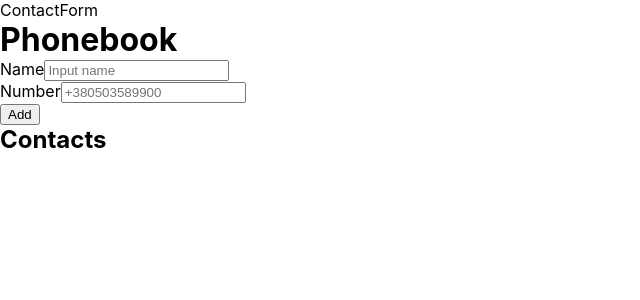
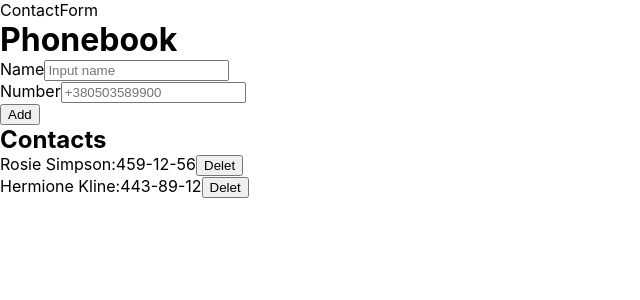
Before and after one commit to Korotkova-Iuliia/goit-react-hw-02-phonebook, a React (Create React App) app: page / in a window 1280 px wide. Shown: the top 300 px of the page, without its empty margins (0-640 px from the left). Built offline with nearby package versions, Linux system fonts and the light colour scheme.

Commit message:
create name: number del

```diff
--- a/src/components/App.js
+++ b/src/components/App.js
@@ -9,8 +9,8 @@ import ContactsList from "./ContatsList/ContatsList";
 class App extends Component {
   state = {
     contacts: [
-      // { id: 'id-1', name: 'Rosie Simpson', number: '459-12-56' },
-      // { id: 'id-2', name: 'Hermione Kline', number: '443-89-12' },
+      { id: "id-1", name: "Rosie Simpson", number: "459-12-56" },
+      { id: "id-2", name: "Hermione Kline", number: "443-89-12" },
       // { id: 'id-3', name: 'Eden Clements', number: '645-17-79' },
       // { id: 'id-4', name: 'Annie Copeland', number: '227-91-26' },
     ],
@@ -19,14 +19,13 @@ class App extends Component {
     filter: "",
   };
   addContact = (values) => {
-    const createId = () => nanoid();
-    const { name, number } = values;
-
-    this.setState(({ contacts }) => ({
-      contacts: [...contacts, { id: createId(), name, number }],
-      name,
-      number,
-    }));
+    // const createId = () => nanoid();
+    // const { name, number } = values;
+    // this.setState(({ contacts }) => ({
+    //   contacts: [...contacts, { id: createId(), name, number }],
+    //   name,
+    //   number,
+    // }));
   };
 
   handleSubmit = (values) => {
@@ -51,7 +50,7 @@ class App extends Component {
     console.log(this.state.contacts);
     console.log(contacts);
     console.log(this.state);
-
+    console.log(contacts.length);
     return (
       <div>
         <GlobalStyle />
--- a/src/components/ContactItem/ContactItem.jsx
+++ b/src/components/ContactItem/ContactItem.jsx
@@ -1,6 +1,5 @@
 // import { nanoid } from 'nanoid';
 // const ContactItem = ({ id, name, number }) => {
-//   const createId = () => nanoid();
-//   return <li key={createId()}>{name}</li>;
+//   return <li key={id}>{name}</li>;
 // };
 // export default ContactItem;
--- a/src/components/ContatsList/ContatsList.jsx
+++ b/src/components/ContatsList/ContatsList.jsx
@@ -1,15 +1,16 @@
-import { nanoid } from "nanoid";
 import ContactItem from "../ContactItem/ContactItem";
 const ContactsList = ({ contacts }) => {
-  const createId = () => nanoid();
+  // const createId = () => nanoid();
 
   return (
     <ul>
-      {contacts.map(({ name }) => {
+      {contacts.map(({ id, name, number }) => {
         return (
-          <li key={createId()}>
-            {name}
-            {/* <li key={createId()}>{name}</li> */}
+          <li key={id}>
+            <div>
+              {name}:{number}
+              <button key={id}>Delet</button>
+            </div>
           </li>
         );
       })}
@@ -19,5 +20,25 @@ const ContactsList = ({ contacts }) => {
 
 export default ContactsList;
 // {
-//   id, name, number;
+/* <ul>
+      {contacts.map(({ id, name, number }) => {
+        return (
+          <li key={id}>
+            <div>
+              {name}:{number}
+              <button key={id}>Delet</button>
+            </div>
+          </li>
+        );
+      })}
+    </ul> */
 // }
+// {
+/* <li key={createId()}>{name}</li> */
+// }
+
+// {
+/* {
+  id, name, number;
+}  */
+// }
```
